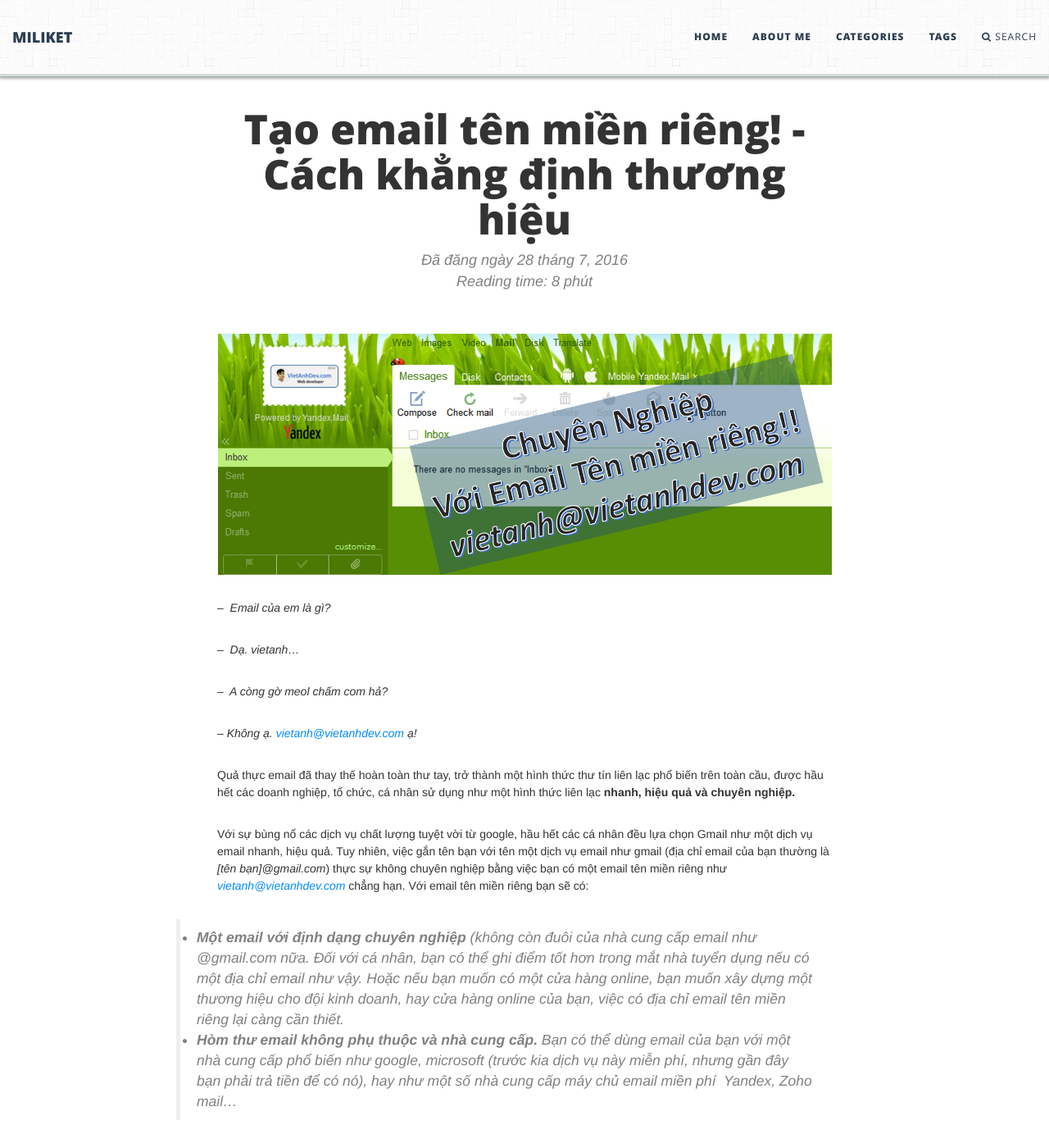
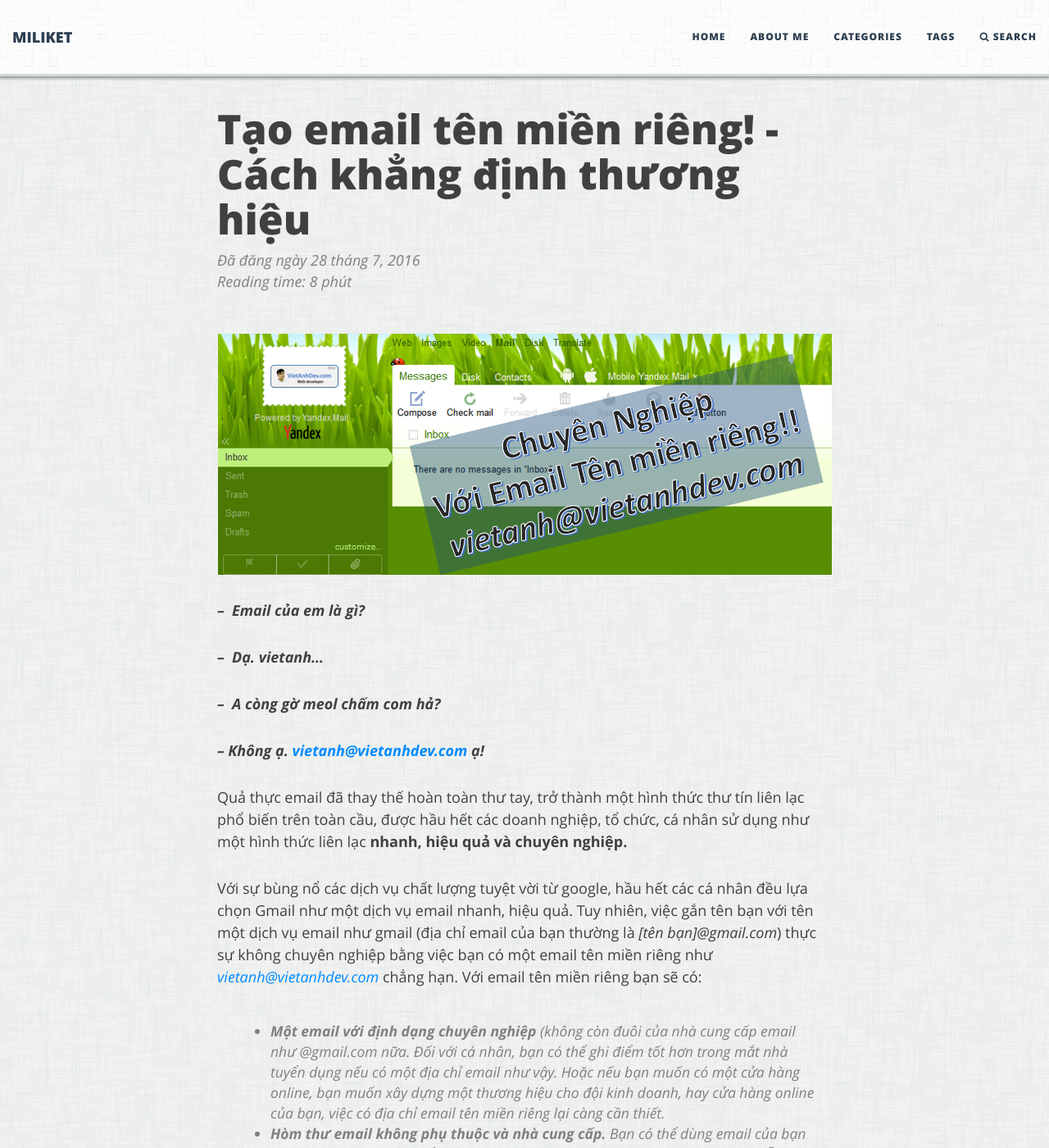
Before and after one commit to docbohanh/docbohanh.github.io, a Jekyll site: the page built from _posts/how-to/2016-07-28-tao-email-ten-mien-rieng.md, in a window 1280 px wide and 1400 px high. Shown: the whole window at 82% size. Built offline with Jekyll 4.4.1, drawn with Linux system fonts in a browser that asks for light colours; comment, search, counter and statistics services are not loaded.

Commit message:
Update main.css

```diff
--- a/css/main.css
+++ b/css/main.css
@@ -8,11 +8,8 @@
 {% include css/bootstrap-social.min.css %}
 {% include css/pygment_highlights.min.css %}
 {% include css/font-awesome.min.css %}
-{% include css/dev/custom.scss %}
+
 {% include css/dev/mixins.scss %}
-{% include css/dev/reset.scss %}
-{% include css/dev/style.scss %}
-{% include css/dev/variables.scss %}
 
 /* --- General --- */
 
```
